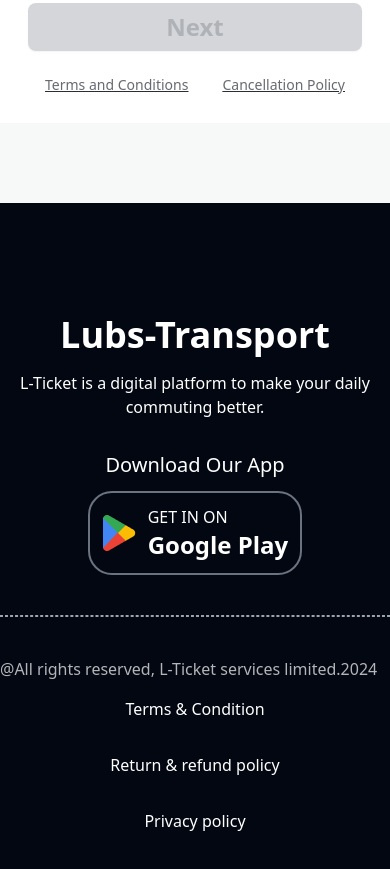
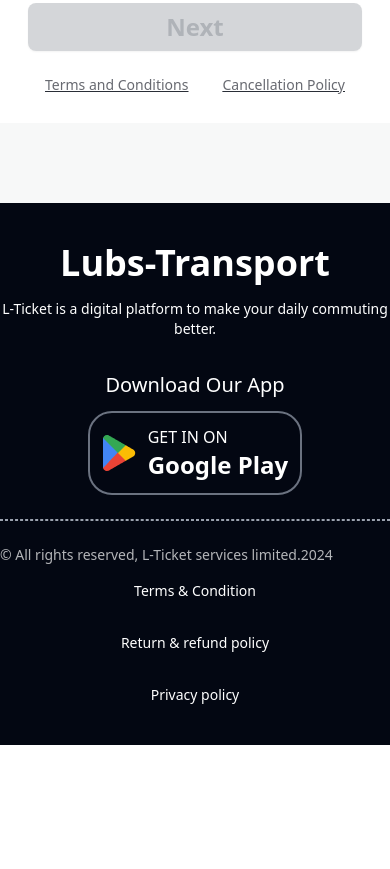
Before and after one commit to LubabaSultana25/Lubs-Transport, a plain HTML site: page index.html in a window 390 px wide. Shown: the part 4513-5382 px from the top of the page. After the commit the page ends 5258 px from the top, so only its background shows below. Drawn offline with nearby package versions, Linux system fonts and the light colour scheme.

Commit message:
responsive footer

```diff
--- a/index.html
+++ b/index.html
@@ -410,7 +410,7 @@
                 <input type="text" placeholder="Enter your email id" class="input input-bordered w-full max-w-xs " />
               </div>
               <div class="mt-10 ">
-                <!-- Open the modal using ID.showModal() method -->
+              <!-- id method -->
                 <button id="modalbutton" disabled class="btn w-full bg-[#1DD100] text-2xl text-white"
                   onclick="my_modal_5.showModal()">Next</button>
                 <dialog id="my_modal_5" class="modal modal-bottom sm:modal-middle">
@@ -446,15 +446,15 @@
   </main>
 
   <!-- Footer Section -->
-  <footer class=" bg-[#030712] text-white">
-    <div class="max-w-6xl mx-auto py-28">
+  <footer class="bg-[#030712] text-white">
+    <div class="max-w-6xl mx-auto py-10 md:py-20 lg:py-28">
         <div class="flex flex-col lg:flex-row justify-center lg:justify-between">
-        <div class="text-center lg:text-start mb-8">
+            <div class="text-center lg:text-start mb-8 lg:mb-0"> <!-- Adjusted margin for medium screens -->
                 <h1 class="text-4xl font-bold mb-4">Lubs-Transport</h1>
-          <p>L-Ticket is a digital platform to make your daily commuting better.</p>
+                <p class="text-sm md:text-base">L-Ticket is a digital platform to make your daily commuting better.</p> <!-- Adjusted font size for small and medium screens -->
             </div>
             <div class="flex flex-col justify-center items-center gap-3">
-          <p class="text-xl ">Download Our App</p>
+                <p class="text-xl">Download Our App</p>
                 <div class="flex gap-3 items-center border-2 border-gray-500 rounded-3xl p-3">
                     <img src="./images/playstore.png" alt="">
                     <div>
@@ -464,19 +464,18 @@
                 </div>
             </div>
         </div>
-      <hr class="border-dashed border-gray-400 border my-10">
+        <hr class="border-dashed border-gray-400 border my-6 md:my-10"> <!-- Adjusted margin for medium screens -->
         <div class="flex flex-col lg:flex-row gap-4 justify-between">
-        <p class="text-[#ffffffb3]">@All rights reserved, L-Ticket services limited.2024</p>
+            <p class="text-[#ffffffb3] text-sm">© All rights reserved, L-Ticket services limited.2024</p> <!-- Adjusted font size for small screens -->
             <div class="flex flex-col lg:flex-row gap-8 text-center">
-          <a href="#">Terms & Condition</a>
-          <a href="#">Return & refund policy</a>
-          <a href="#">Privacy policy</a>
-        </div>
-
+                <a href="#" class="text-sm">Terms & Condition</a> <!-- Adjusted font size for small screens -->
+                <a href="#" class="text-sm">Return & refund policy</a> <!-- Adjusted font size for small screens -->
+                <a href="#" class="text-sm">Privacy policy</a> <!-- Adjusted font size for small screens -->
             </div>
         </div>
+    </div>
+</footer>
 
-  </footer>
 
 
   <script src="js/script.js"></script>
```
Lines whose indentation alone changed are shown as unchanged.
